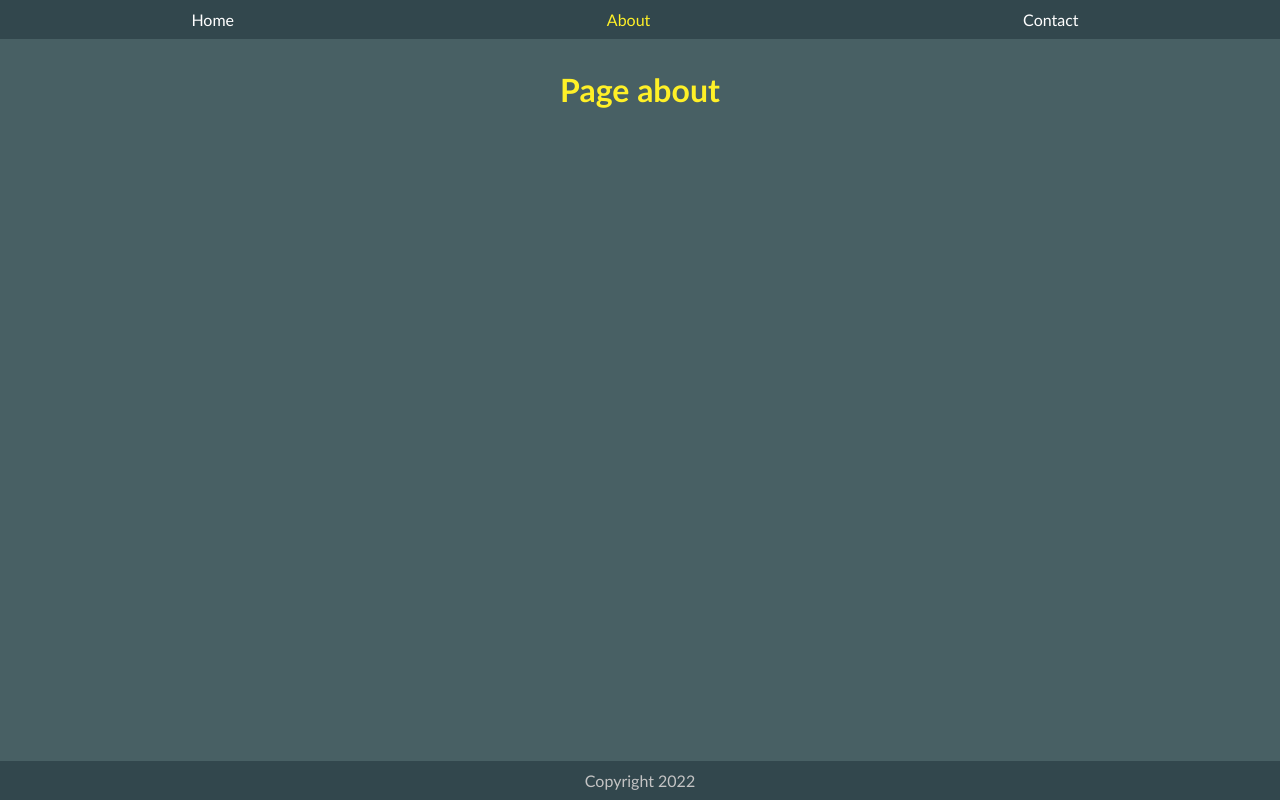
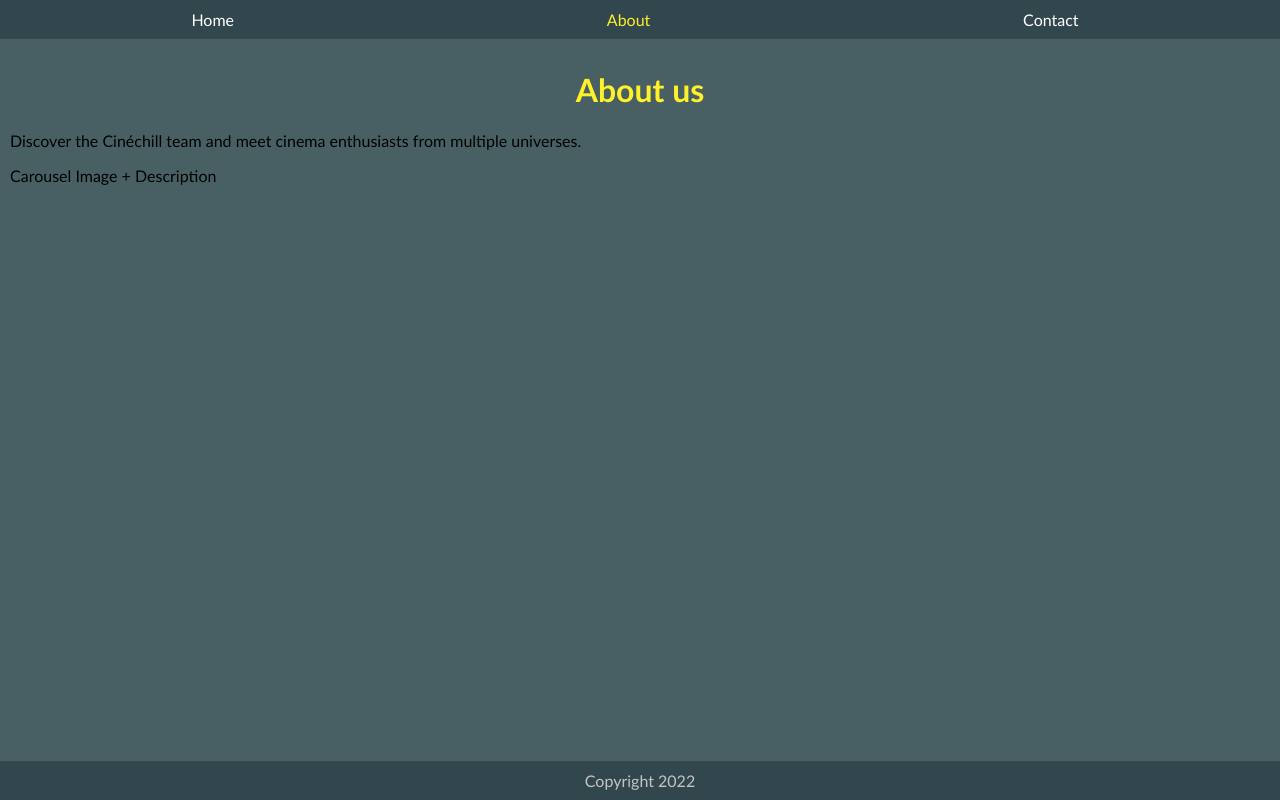
Before and after one commit to ComicScrip/lyon-react-mars22-p2g3, a React (Create React App) app: page /about in a window 1280 px wide. Built offline with nearby package versions, Linux system fonts and the light colour scheme.

Commit message:
add presentation

```diff
--- a/src/components/About.js
+++ /dev/null
@@ -1 +0,0 @@
-import React from 'react';
--- a/src/routes/About.js
+++ b/src/routes/About.js
@@ -2,7 +2,13 @@ import React from 'react';
 import '../Css/App.css';
 
 function AboutPage() {
-  return <h1 className="title"> Page about</h1>;
+  return (
+    <div>
+      <h1 className="title">About us</h1>
+      <p>Discover the Cinéchill team and meet cinema enthusiasts from multiple universes.</p>
+      <div>Carousel Image + Description</div>
+    </div>
+  );
 }
 
 export default AboutPage;
```
